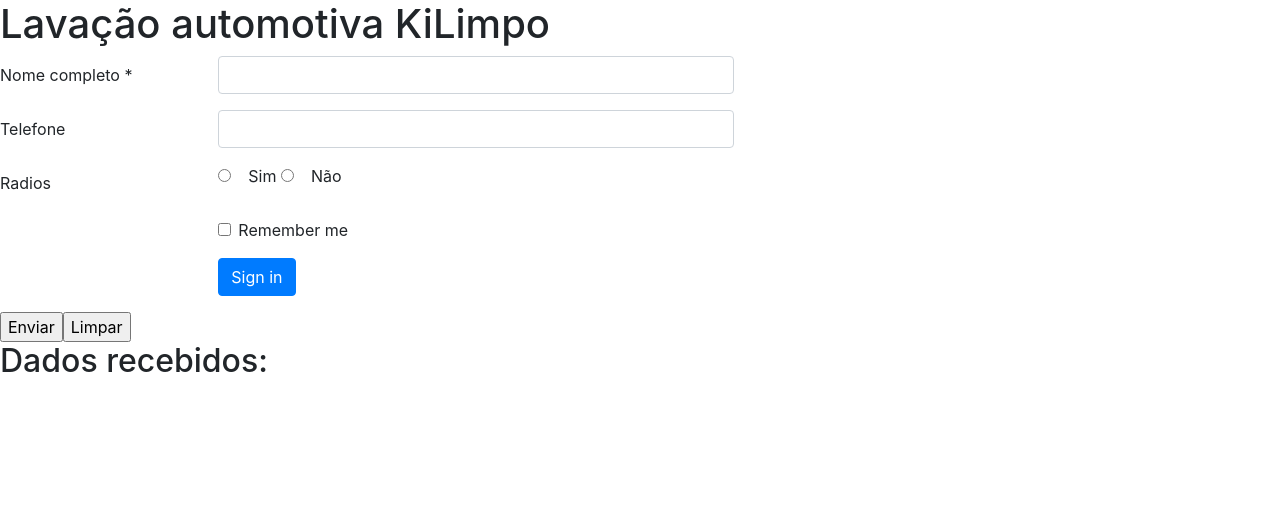
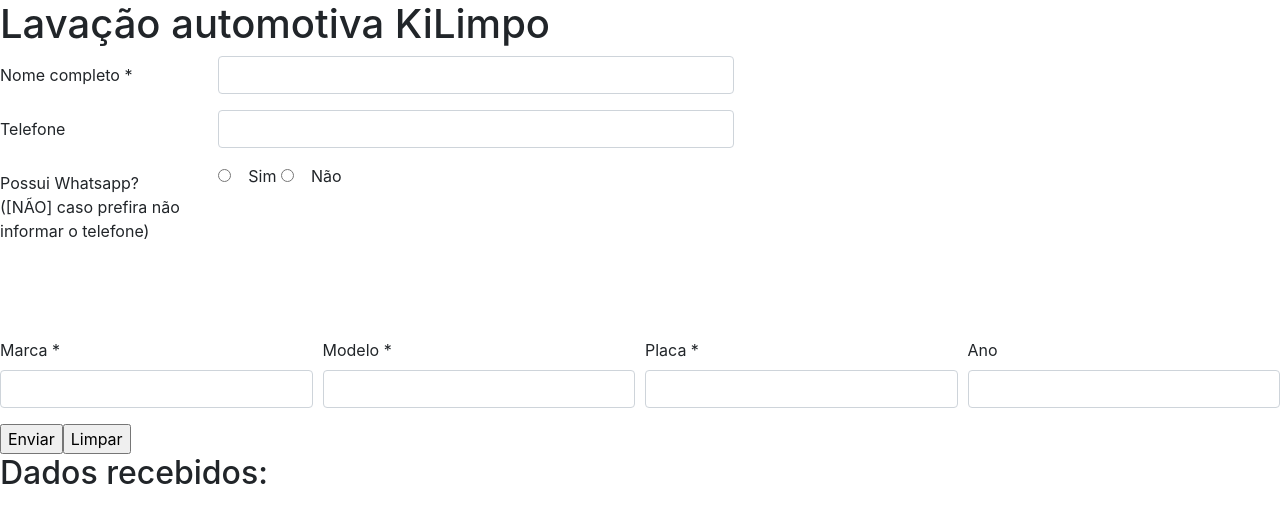
Before and after one commit to Oivasmf/Kilimpo-frontend, a React (Create React App) app: page / in a window 1280 px wide. Shown: the top 522 px of the page. Built offline with nearby package versions, Linux system fonts and the light colour scheme.

Commit message:
Update form-kilimpo.js

```diff
--- a/src/components/form-kilimpo.js
+++ b/src/components/form-kilimpo.js
@@ -23,7 +23,7 @@
             horario: '',
             placa: '',
             whats: [
-                { value: 'Sim', label: "Sim  " },
+                { value: 'Sim', label: "Sim         " },
                 { value: 'Nao', label: "Não" },
             ],
             data: '',
@@ -189,7 +189,7 @@
   <fieldset>
     <Form.Group as={Row}>
         <Form.Label as="legend" column sm={2}>
-                        Radios
+            Possui Whatsapp? ([NÃO] caso prefira não informar o telefone)
         </Form.Label>
         <Col sm={10}>
         {
@@ -206,20 +206,42 @@
             })
         }
         </Col>
-
     </Form.Group>
   </fieldset>
-  <Form.Group as={Row} controlId="formHorizontalCheck">
-    <Col sm={{ span: 10, offset: 2 }}>
-      <Form.Check label="Remember me" />
-    </Col>
+  <br />
+  <br />
+  <br />
+  <Form.Row>
+        <Form.Group as={Col}>
+            <Form.Label>
+            Marca *
+            </Form.Label>
+            <Form.Control type="text" value={this.state.marca} onChange={this.onChangeMarca}/>
         </Form.Group>
 
-  <Form.Group as={Row}>
-    <Col sm={{ span: 10, offset: 2 }}>
-      <Button type="submit">Sign in</Button>
-    </Col>
+        <Form.Group as={Col}>
+            <Form.Label>
+            Modelo *
+            </Form.Label>
+            <Form.Control type="text" value={this.state.modelo} onChange={this.onChangeModelo}/>
         </Form.Group>
+
+        <Form.Group as={Col}>
+            <Form.Label>
+            Placa *
+            </Form.Label>
+            <Form.Control type="text" value={this.state.placa} onChange={this.onChangePlaca}/>
+        </Form.Group>
+
+        <Form.Group as={Col}>
+            <Form.Label>
+            Ano
+            </Form.Label>
+            <Form.Control type="text" value={this.state.ano} onChange={this.onChangeAno}/>
+        </Form.Group>
+    </Form.Row>
+
+
   <input type="submit" value="Enviar" />
                             <input type="button" value="Limpar"
                                 onClick={this.onReset} />
```
Lines whose indentation alone changed are shown as unchanged.
